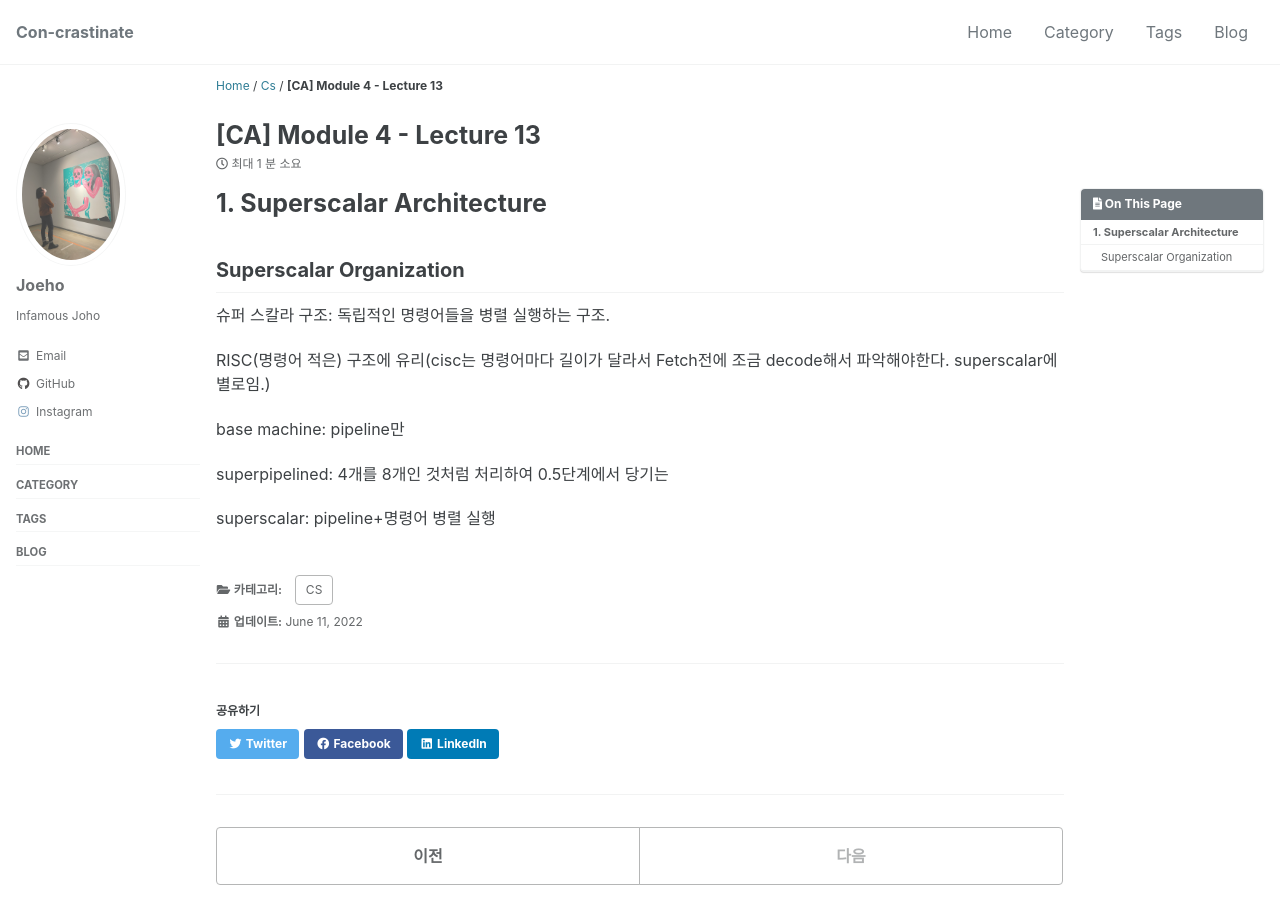
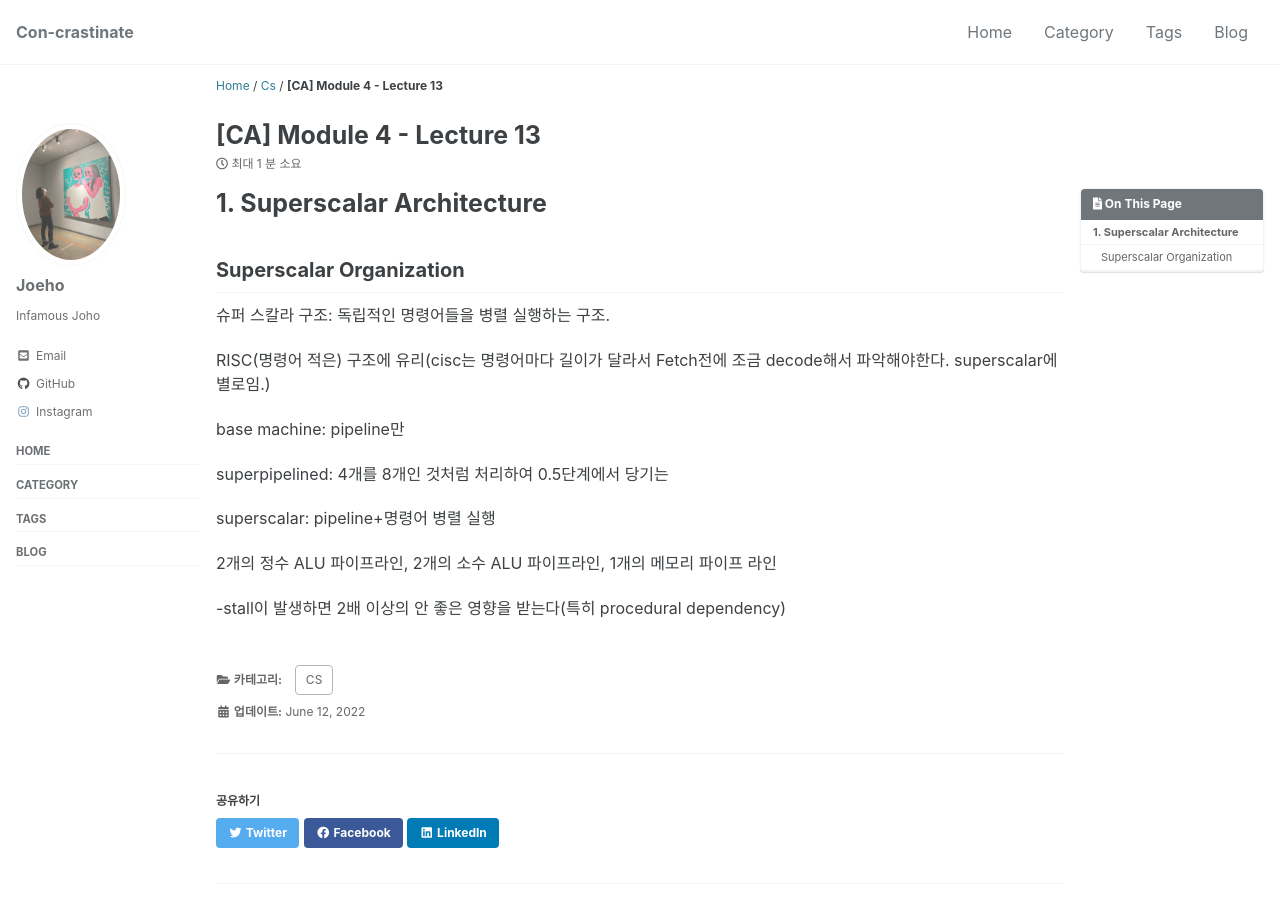
Before and after one commit to joeholee/joeholee.github.io, a Jekyll site: the page built from _posts/2022-06-02-ca-thirteenth.md, in a window 1280 px wide and 900 px high. Built offline with Jekyll 4.4.1, drawn with Linux system fonts in a browser that asks for light colours; cached includes are drawn as plain includes; some web fonts are replaced; comment, search, counter and statistics services are not loaded.

Commit message:
Update 2022-06-02-ca-thirteenth.md

```diff
--- a/_posts/2022-06-02-ca-thirteenth.md
+++ b/_posts/2022-06-02-ca-thirteenth.md
@@ -13,7 +13,7 @@ toc: true
 toc_sticky: true
 
 date: 2022-06-02
-last_modified_at: 2022-06-11
+last_modified_at: 2022-06-12
 ---
 
 # 1. Superscalar Architecture
@@ -29,3 +29,7 @@ base machine: pipeline만
 superpipelined: 4개를 8개인 것처럼 처리하여 0.5단계에서 당기는
 
 superscalar: pipeline+명령어 병렬 실행
+
+2개의 정수 ALU 파이프라인, 2개의 소수 ALU 파이프라인, 1개의 메모리 파이프 라인
+
+-stall이 발생하면 2배 이상의 안 좋은 영향을 받는다(특히 procedural dependency)
```
